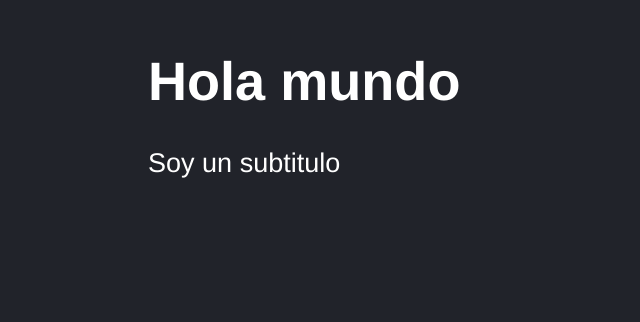
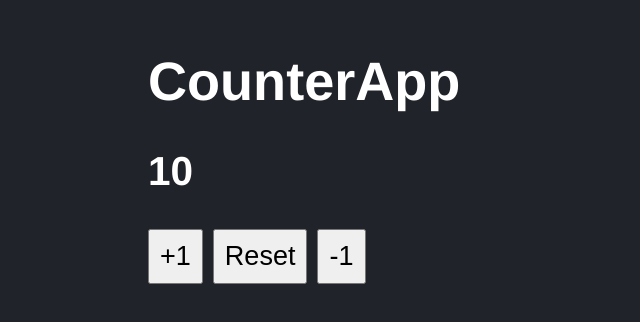
Before and after one commit to alexMercer94/react-counter, a React app: page / in a window 1280 px wide. Shown: the part 134-456 px from the top of the page, without its empty margins (0-640 px from the left). Built offline with nearby package versions, Linux system fonts and the light colour scheme.

Commit message:
Last details

```diff
--- /dev/null
+++ b/src/components/CounterApp.js
@@ -0,0 +1,33 @@
+import PropTypes from 'prop-types';
+import React, { useState } from 'react';
+
+const CounterApp = ({ value }) => {
+    const [counter, setCounter] = useState(value);
+
+    const handleAdd = (e) => {
+        setCounter(counter + 1);
+
+        // setCounter((c) => c + 1);
+    };
+    const handleSubstract = (e) => setCounter(counter - 1);
+
+    const handleReset = () => {
+        setCounter(value);
+    };
+
+    return (
+        <>
+            <h1>CounterApp</h1>
+            <h2> {counter} </h2>
+            <button onClick={handleAdd}>+1</button>
+            <button onClick={handleReset}>Reset</button>
+            <button onClick={handleSubstract}>-1</button>
+        </>
+    );
+};
+
+CounterApp.propTypes = {
+    value: PropTypes.number,
+};
+
+export default CounterApp;
--- a/src/index.css
+++ b/src/index.css
@@ -6,3 +6,9 @@ body {
     font-size: 1.3rem;
     padding: 70px;
 }
+
+button {
+    font-size: 1.3rem;
+    padding: 10px;
+    margin-right: 10px;
+}
--- a/src/index.js
+++ b/src/index.js
@@ -1,8 +1,8 @@
 import React from 'react';
 import ReactDOM from 'react-dom';
-import FirstApp from './components/FirstApp';
+import CounterApp from './components/CounterApp';
 import './index.css';
 
 const divRoot = document.querySelector('#root');
 
-ReactDOM.render(<FirstApp saludo="Hola mundo" />, divRoot);
+ReactDOM.render(<CounterApp value={10} />, divRoot);
```
